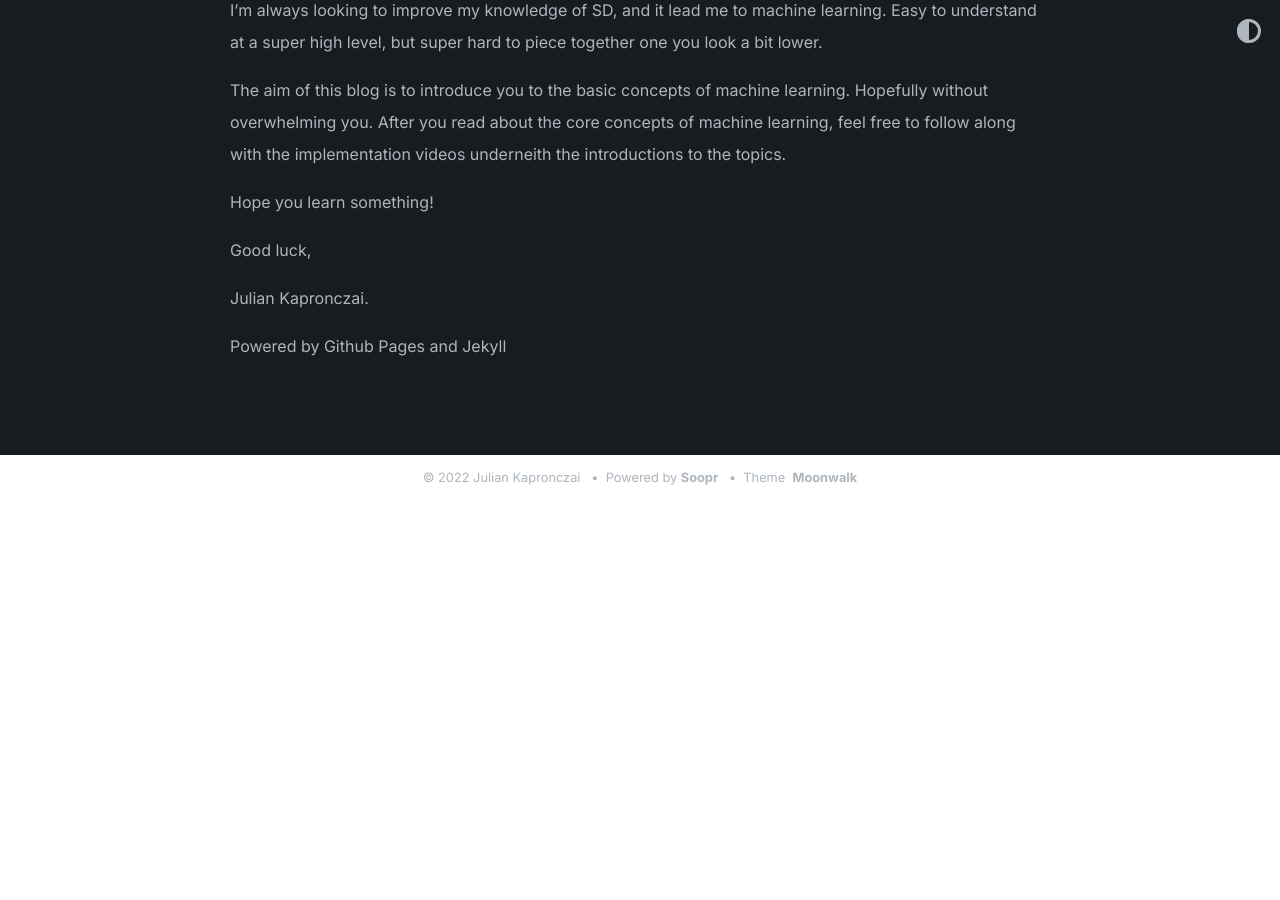
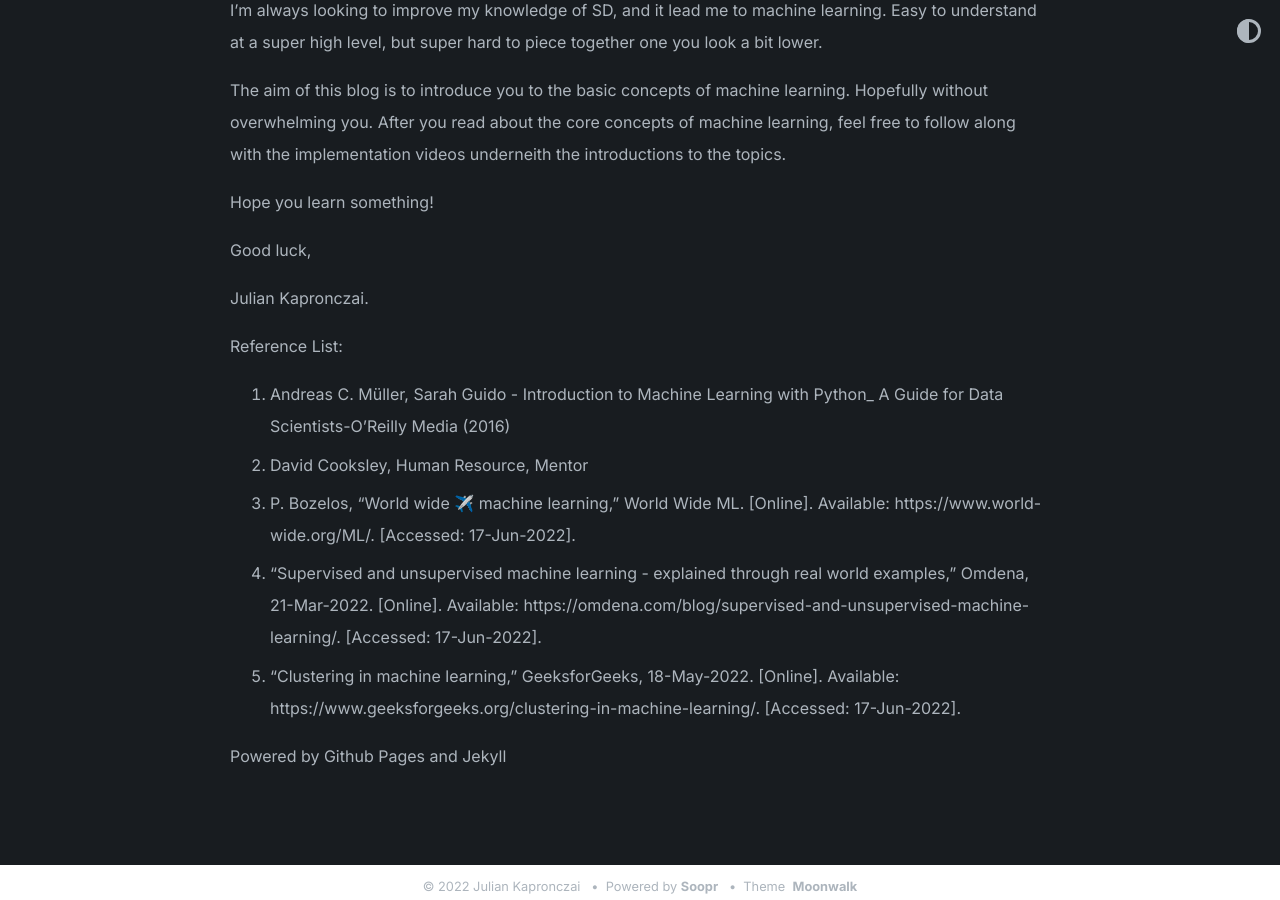
Before and after one commit to julianKapronczai/Machine-Learning-Basics, a Jekyll site: the page built from about.md, in a window 1280 px wide and 900 px high, scrolled down 683 px. Built offline with Jekyll 4.4.1, drawn with Linux system fonts in a browser that asks for light colours; before the commit the page ends 1173 px from its top, so only the background shows below that.

Commit message:
Update about.md

```diff
--- a/about.md
+++ b/about.md
@@ -24,4 +24,12 @@ Good luck,
 Julian Kapronczai.
 
 
+Reference List:
+
+1. Andreas C. Müller, Sarah Guido - Introduction to Machine Learning with Python_ A Guide for Data Scientists-O’Reilly Media (2016)
+2. David Cooksley, Human Resource, Mentor
+3. P. Bozelos, “World wide ✈️ machine learning,” World Wide ML. [Online]. Available: https://www.world-wide.org/ML/. [Accessed: 17-Jun-2022].
+4. “Supervised and unsupervised machine learning - explained through real world examples,” Omdena, 21-Mar-2022. [Online]. Available: https://omdena.com/blog/supervised-and-unsupervised-machine-learning/. [Accessed: 17-Jun-2022].
+5. “Clustering in machine learning,” GeeksforGeeks, 18-May-2022. [Online]. Available: https://www.geeksforgeeks.org/clustering-in-machine-learning/. [Accessed: 17-Jun-2022].
+
 Powered by Github Pages and Jekyll
```
